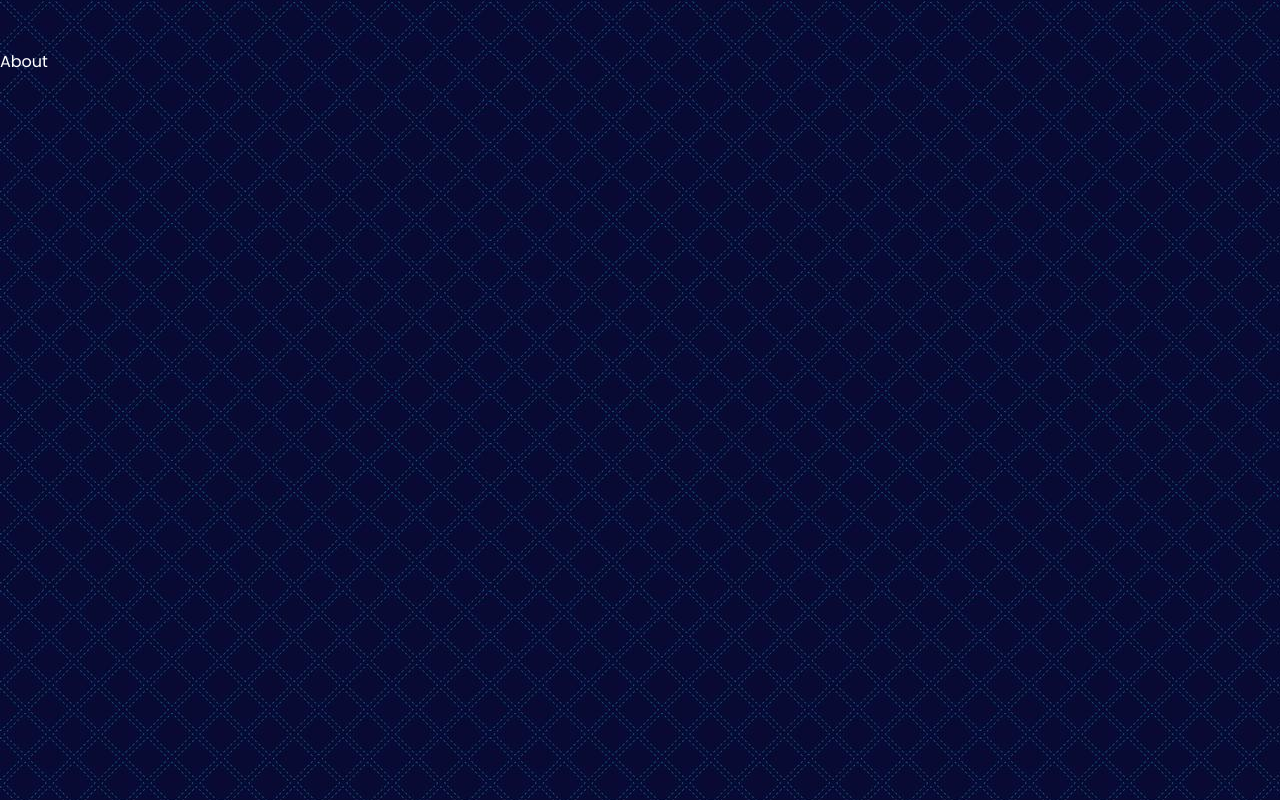
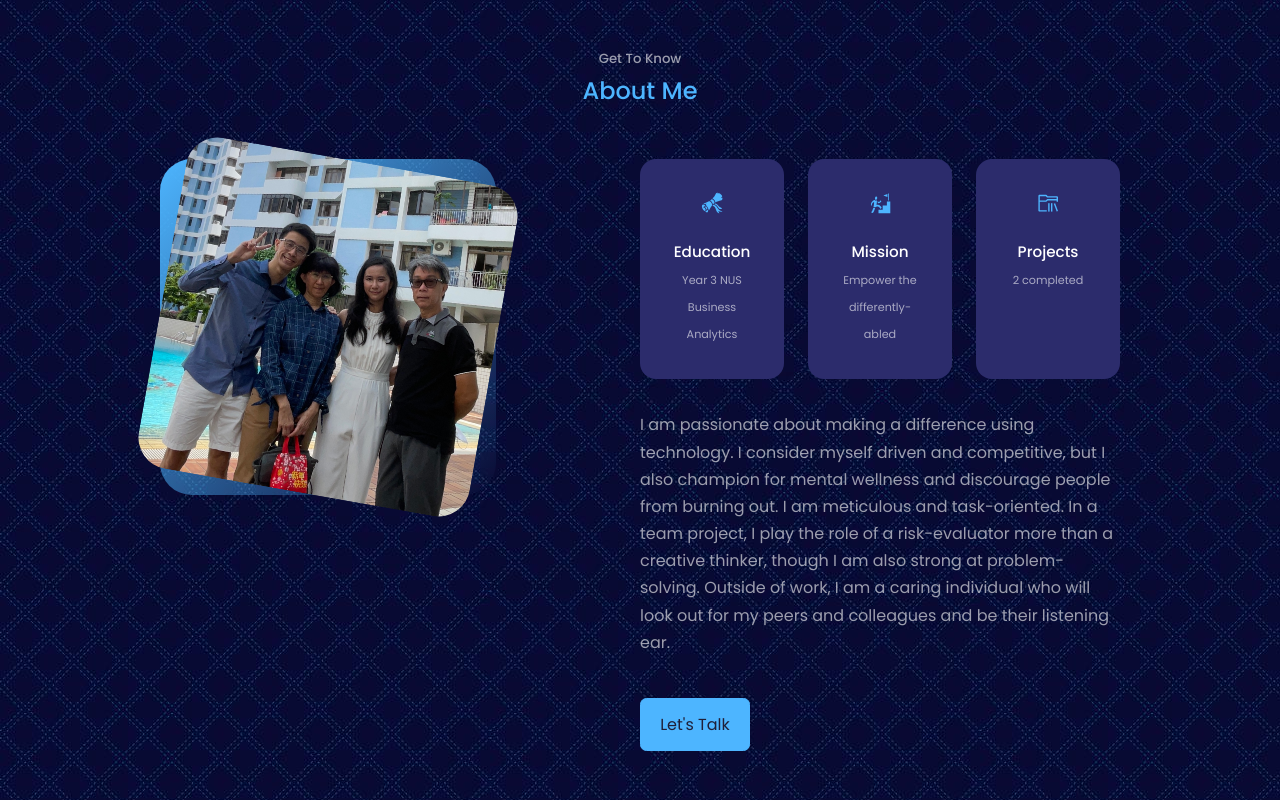
Before and after one commit to glennbjorn/Portfolio, a React (Create React App) app in the folder glennbjorn-portfolio-website/: page / in a window 1280 px wide. Shown: the part 880-1680 px from the top of the page. Built offline with nearby package versions, Linux system fonts and the light colour scheme.

Commit message:
updated About Me

```diff
--- a/glennbjorn-portfolio-website/src/components/about/About.jsx
+++ b/glennbjorn-portfolio-website/src/components/about/About.jsx
@@ -1,10 +1,60 @@
-import React from 'react'
-import './about.css'
+import React from "react";
+import "./about.css";
+import AboutImg from "../../assets/about-img.jpg";
+import { GiTiedScroll } from "react-icons/gi";
+import { GiStairsGoal } from "react-icons/gi";
+import { VscFolderLibrary } from "react-icons/vsc";
 
 const About = () => {
   return (
-    <section id='about'>About</section>
-  )
-}
+    <section id="about">
+      <h5>Get To Know</h5>
+      <h2>About Me</h2>
 
-export default About
+      <div className="container about__container">
+        <div className="about__me">
+          <div className="about__me-image">
+            <img src={AboutImg} alt="About Image" />
+          </div>
+        </div>
+
+        <div className="about__content">
+          <div className="about__cards">
+            <article className="about__card">
+              <GiTiedScroll className="about__icon" />
+              <h5>Education</h5>
+              <small>Year 3 NUS Business Analytics</small>
+            </article>
+            <article className="about__card">
+              <GiStairsGoal className="about__icon" />
+              <h5>Mission</h5>
+              <small>Empower the differently-abled</small>
+            </article>
+            <article className="about__card">
+              <VscFolderLibrary className="about__icon" />
+              <h5>Projects</h5>
+              <small>2 completed</small>
+            </article>
+          </div>
+
+          <p>
+            I am passionate about making a difference using technology. I
+            consider myself driven and competitive, but I also champion for
+            mental wellness and discourage people from burning out. I am
+            meticulous and task-oriented. In a team project, I play the role of
+            a risk-evaluator more than a creative thinker, though I am also
+            strong at problem-solving. Outside of work, I am a caring individual
+            who will look out for my peers and colleagues and be their listening
+            ear.
+          </p>
+
+          <a href="#contacts" className="btn btn-primary">
+            Let's Talk
+          </a>
+        </div>
+      </div>
+    </section>
+  );
+};
+
+export default About;
--- a/glennbjorn-portfolio-website/src/components/about/about.css
+++ b/glennbjorn-portfolio-website/src/components/about/about.css
@@ -0,0 +1,109 @@
+.about__container {
+  display: grid;
+  grid-template-columns: 35% 50%;
+  gap: 15%;
+}
+
+.about__me {
+  width: 100%;
+  aspect-ratio: 1/1;
+  border-radius: 2rem;
+  background: linear-gradient(
+    -45deg,
+    transparent,
+    var(--color-primary, transparent)
+  );
+  display: grid;
+  place-items: center;
+}
+
+.about__me-image {
+  border-radius: 2rem;
+  overflow: hidden;
+  transform: rotate(10deg);
+  transition: var(--transition);
+}
+
+.about__me-image:hover {
+  transform: rotate(0deg);
+}
+
+.about__cards {
+  display: grid;
+  grid-template-columns: repeat(3, 1fr);
+  gap: 1.5rem;
+}
+
+.about__card {
+  background: var(--color-bg-variant);
+  border: 1px solid transparent;
+  border-radius: 1rem;
+  padding: 2rem;
+  text-align: center;
+  transition: var(--transition);
+}
+
+.about__card:hover {
+  background: transparent;
+  border-color: var(--color-primary-variant);
+}
+
+.about__icon {
+  color: var(--color-primary);
+  font-size: 1.4rem;
+  margin-bottom: 1rem;
+}
+
+.about__card h5 {
+  font-size: 0.95rem;
+}
+
+.about__card small {
+  font-size: 0.7rem;
+  color: var(--color-light);
+}
+
+.about__content p {
+  margin: 2rem 0 2.6rem;
+  color: var(--color-light);
+}
+
+/* =============== MEDIA QUERIES (MEDIUM DEVICES) =============== */
+
+@media screen and (max-width: 1024px) {
+  .about__container {
+    grid-template-columns: 1fr;
+    gap: 0;
+  }
+
+  .about__me {
+    width: 50%;
+    margin: 2rem auto 4rem;
+  }
+
+  .about__content p {
+    margin: 1 rem 0 1.5rem;
+  }
+}
+
+/* =============== MEDIA QUERIES (SMALL DEVICES) =============== */
+
+@media screen and (max-width: 600px) {
+  .about__me {
+    width: 65%;
+    margin: 0 auto 3rem;
+  }
+
+  .about__cards {
+    grid-template-columns: 1fr 1fr;
+    gap: 1rem;
+  }
+
+  .about__content {
+    text-align: center;
+  }
+
+  .about__content p {
+    margin: 1.5rem 0;
+  }
+}
```
Also changed, not shown: glennbjorn-portfolio-website/src/assets/about-img.jpg (added).
